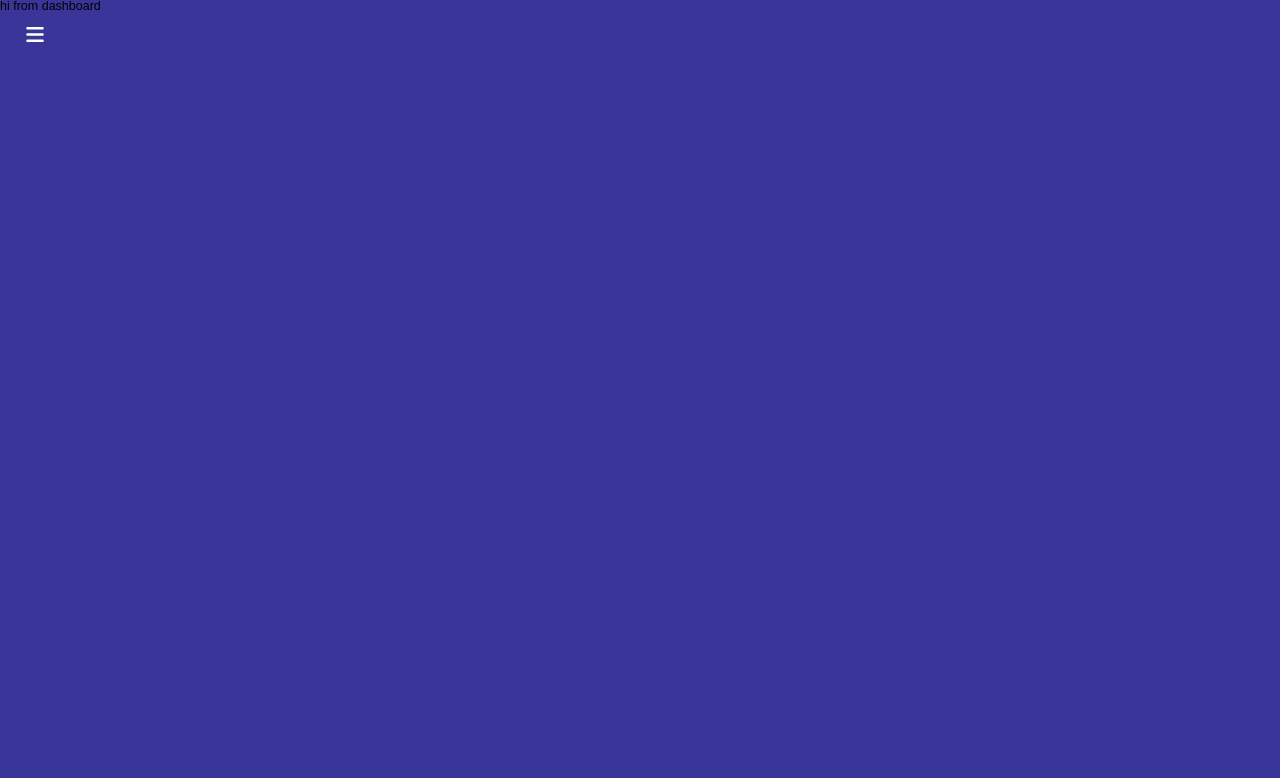
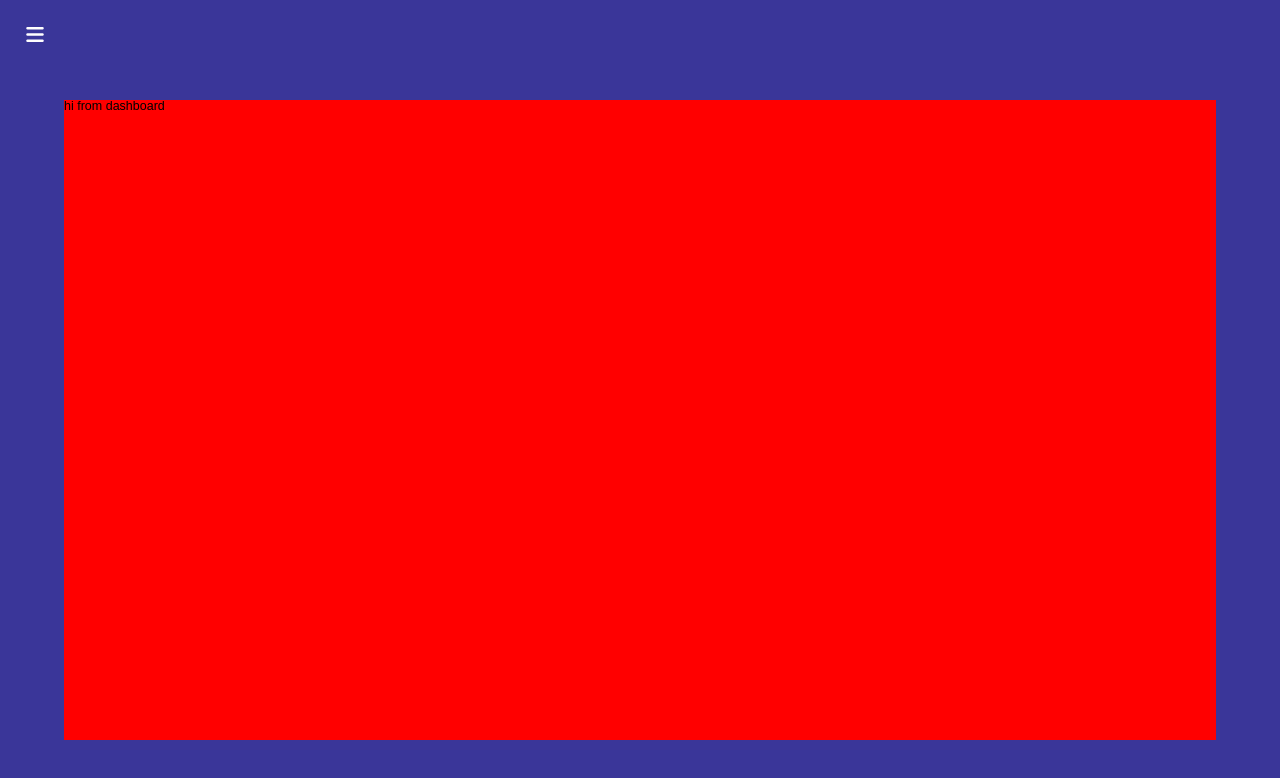
Before and after one commit to BloomTech-Labs/refresh-fe, a React (Create React App) app: page /dashboard in a window 1280 px wide. Shown: the top 778 px of the page. Built offline with nearby package versions, Linux system fonts and the light colour scheme.

Commit message:
fix container alignment

```diff
--- a/src/views/dashboard/Dashboard.js
+++ b/src/views/dashboard/Dashboard.js
@@ -10,7 +10,11 @@ import { test, flex } from '../../styles/global/Mixins';
 const Dashboard = props => {
     return (
         <DashboardView>
-            hi from dashboard
+            <DashboardWrapper>
+            <DashboardContainer>
+                hi from dashboard
+            </DashboardContainer>
+            </DashboardWrapper>
         </DashboardView>
     );
 };
@@ -20,7 +24,19 @@ const DashboardView = styled.div`
     width: 100vw;
     height: 100vh;
     max-height: 100vh;
+    padding-top: 10rem;
     background-color: #3a3699;
+`
+
+const DashboardWrapper = styled.div`
+    width: 100%;
+`
+
+const DashboardContainer = styled.div`
+    width: 90%;
+    height: 80vh;
+    margin: 0 auto;
+    ${test.redBg}
 `
 
 // EXPORT
```
